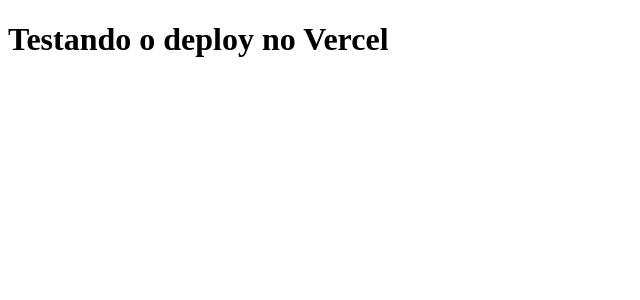
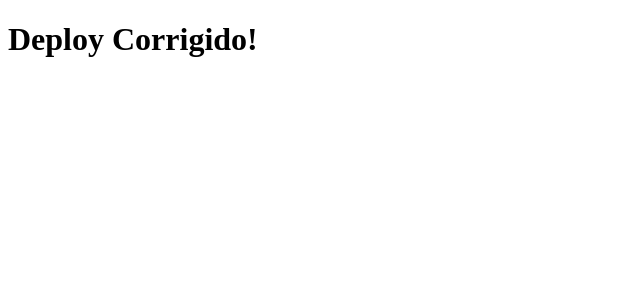
Before and after one commit to dicyp-eng/chow, a Next.js app: page / in a window 1280 px wide. Shown: the top 300 px of the page, without its empty margins (0-640 px from the left). Built offline with nearby package versions, Linux system fonts and the light colour scheme.

Commit message:
fix: remove type module e limpa index.js

```diff
--- a/pages/index.js
+++ b/pages/index.js
@@ -1,7 +1 @@
-export default function Home() {
-  return (
-    <div>
-      <h1>Testando o deploy no Vercel</h1>
-    </div>
-  );
-}
+export default function Home() { return <h1>Deploy Corrigido!</h1>; }
```
